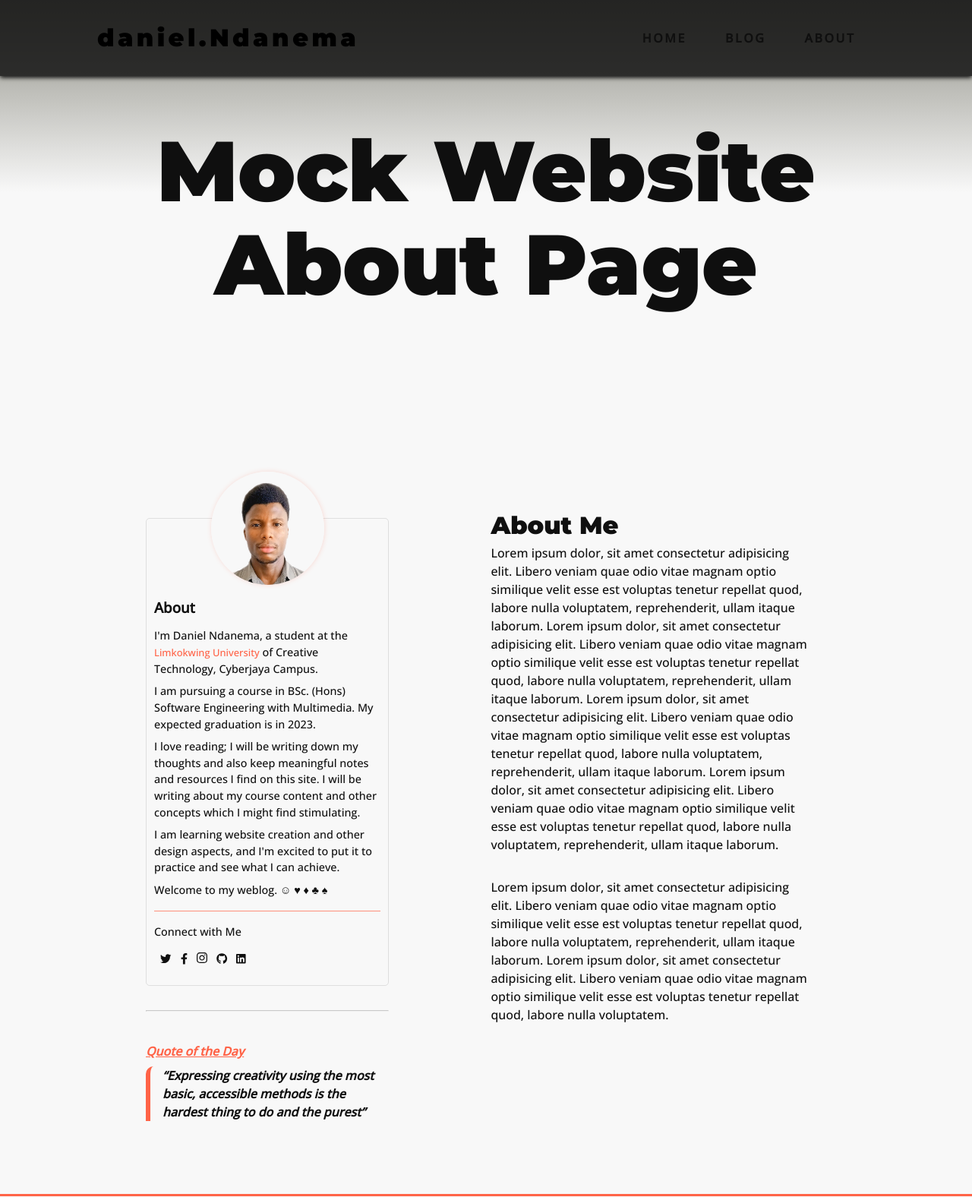
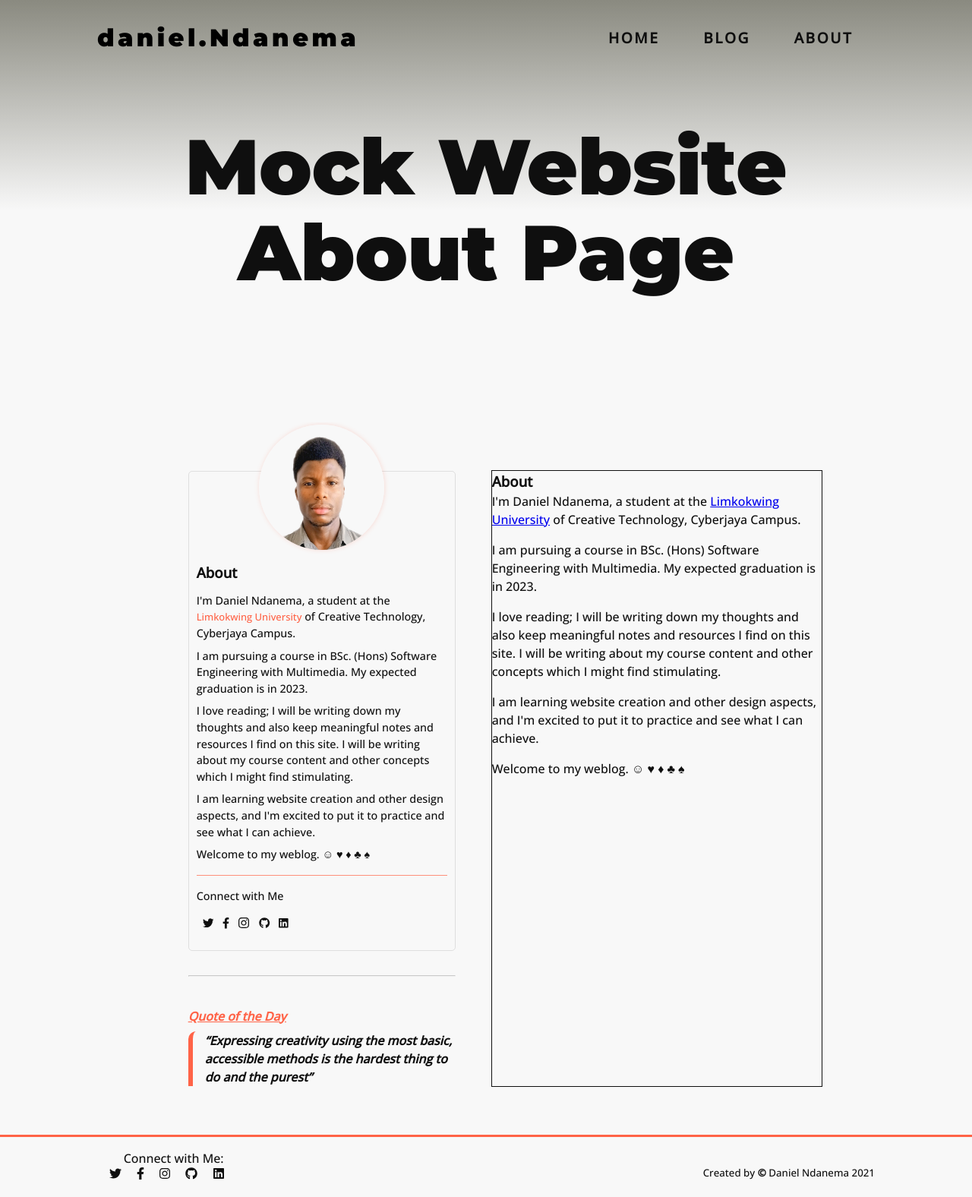
Before and after one commit to JohnSorba/Mock-Website, a plain HTML site: page about.html in a window 1280 px wide. Shown: the top 1576 px of the page at 76% size. Drawn offline with nearby package versions, Linux system fonts and the light colour scheme; files whose address does not match are found by name.

Commit message:
That's more like it!

```diff
--- a/about.html
+++ b/about.html
@@ -24,7 +24,6 @@
   </head>
   <!-- *************************END OF HEAD******************************* -->
   <body>
-    <div id="container">
     <header id="main-header">
       <div class="navbar">
         <h1 class="logo">daniel.Ndanema</h1>
@@ -46,31 +45,29 @@
       </div>
     </header>
 
+    <div id="container">
       <main>
-        <h1>About Me</h1>
+        <h3>About</h3>
         <p>
-          Lorem ipsum dolor, sit amet consectetur adipisicing elit. Libero
-          veniam quae odio vitae magnam optio similique velit esse est voluptas
-          tenetur repellat quod, labore nulla voluptatem, reprehenderit, ullam
-          itaque laborum. Lorem ipsum dolor, sit amet consectetur adipisicing
-          elit. Libero veniam quae odio vitae magnam optio similique velit esse
-          est voluptas tenetur repellat quod, labore nulla voluptatem,
-          reprehenderit, ullam itaque laborum. Lorem ipsum dolor, sit amet
-          consectetur adipisicing elit. Libero veniam quae odio vitae magnam
-          optio similique velit esse est voluptas tenetur repellat quod, labore
-          nulla voluptatem, reprehenderit, ullam itaque laborum. Lorem ipsum
-          dolor, sit amet consectetur adipisicing elit. Libero veniam quae odio
-          vitae magnam optio similique velit esse est voluptas tenetur repellat
-          quod, labore nulla voluptatem, reprehenderit, ullam itaque laborum.
+          I'm Daniel Ndanema, a student at the
+          <a href="https://www.limkokwing.net/">Limkokwing University</a>
+          of Creative Technology, Cyberjaya Campus.
         </p>
         <p>
-          Lorem ipsum dolor, sit amet consectetur adipisicing elit. Libero
-          veniam quae odio vitae magnam optio similique velit esse est voluptas
-          tenetur repellat quod, labore nulla voluptatem, reprehenderit, ullam
-          itaque laborum. Lorem ipsum dolor, sit amet consectetur adipisicing
-          elit. Libero veniam quae odio vitae magnam optio similique velit esse
-          est voluptas tenetur repellat quod, labore nulla voluptatem.
+          I am pursuing a course in BSc. (Hons) Software Engineering with
+          Multimedia. My expected graduation is in 2023.
         </p>
+        <p>
+          I love reading; I will be writing down my thoughts and also keep
+          meaningful notes and resources I find on this site. I will be writing
+          about my course content and other concepts which I might find
+          stimulating.
+        </p>
+        <p>
+          I am learning website creation and other design aspects, and I'm
+          excited to put it to practice and see what I can achieve.
+        </p>
+        <p>Welcome to my weblog. ☺ ♥ ♦ ♣ ♠</p>
       </main>
       <aside class="side-content">
         <div class="profile">
@@ -134,12 +131,26 @@
           >
         </div>
       </aside>
+    </div>
     <footer>
-        <p class="tc">
-          <a href="#">Terms and Conditions</a> |
-          <a href="#">Privacy Policy</a> |
-          <a href="#">Site Map</a>
-        </p>
+      <article class="icons">
+        <p>Connect with Me:</p>
+        <a href="https://twitter.com/danielndanema"
+          ><i class="fab fa-twitter fa-1x social-icon"></i
+        ></a>
+        <a href="https://www.facebook.com/daniel.ndanema/"
+          ><i class="fab fa-facebook-f fa-1x social-icon"></i
+        ></a>
+        <a href="https://www.facebook.com/daniel.ndanema/"
+          ><i class="fab fa-instagram fa-1x social-icon"></i
+        ></a>
+        <a href="https://github.com/JohnSorba"
+          ><i class="fab fa-github fa-1x social-icon"></i
+        ></a>
+        <a href="https://www.linkedin.com/in/daniel-ndanema-00604118a/"
+          ><i class="fab fa-linkedin fa-1x social-icon"></i
+        ></a>
+      </article>
       <p>
         <small
           >Created by <span class="copyright">&copy;</span> Daniel Ndanema
@@ -147,6 +158,5 @@
         >
       </p>
     </footer>
-    </div>
   </body>
 </html>
--- a/aboutStyles.css
+++ b/aboutStyles.css
@@ -1,35 +1,38 @@
+/*-********************************/
+/**Mobile**/
+@media screen and (min-width: 320px) {
   #container {
-  display: grid;
-  grid-template-columns: 10% 30vw minmax(25em, 1fr);
-  grid-template-rows: auto 3rem auto 3rem;
-  gap: 2rem;
-  grid-template-areas:
-    "header header header"
-    ". . ."
-    ". aside main"
-    "footer footer footer";
+    display: block;
+    grid-template-columns: 1fr;
+    grid-template-areas: "aside main";
+    margin: 1rem 0%;
   }
-p {
-  margin-bottom: 2rem;
-}
-
-header {
-  grid-area: header;
-}
-
   main {
     grid-area: main;
-  /* border: 1px double rgb(230, 200, 30); */
-  padding: 0 0 2rem;
-  text-align: left;
-  margin: 0 20% 0 0;
   }
   aside {
     grid-area: aside;
-  margin: 4rem 1rem;
   }
 
-/**PROFILE**/
+  .hero {
+    padding: 5% 5%;
+  }
+  .hero .intro {
+    font-size: 4vw;
+    text-align: center;
+  }
+  .hero h1 {
+    font-size: 2em;
+    line-height: 1.1;
+    margin-bottom: 1em;
+    text-align: center;
+  }
+  main {
+    margin: 5% 2%;
+    padding: 3% 0%;
+    outline: 1px solid;
+  }
+
   .side-content .profile {
     text-align: left;
     margin-bottom: 2rem;
@@ -83,179 +86,118 @@ aside {
     margin-bottom: 1rem;
   }
   .social-icon {
-  margin-left: 0.5rem;
+    margin-left: 1em;
     margin-bottom: 1rem;
-}
-
-footer {
-  grid-area: footer;
-  padding: 1rem 10%;
-}
-
-/*-********************************/
-/**Mobile**/
-@media screen and (min-width: 320px) {
-  body {
-    font-family: "Open Sans", sans-serif;
-    font-weight: 500;
-  }
-  nav {
-    width: 100%;
-  }
-  .navbar {
-    padding: 0 2%;
-    justify-content: center;
-    padding-bottom: 1.5rem;
-  }
-
-  ul .nav-links {
-    margin: 0;
-    padding: 0;
-    display: flex;
-    flex-wrap: wrap;
-  }
-  .nav-links li {
-    margin: 0;
-    padding: 0;
-    font-size: 0.8em;
-    text-transform: uppercase;
-    letter-spacing: 0.2em;
-    flex: 1 1 100%;
-  }
-  .nav-links a {
-    display: block;
-    border: 1px solid white;
-    padding: 0.5em 1em;
-    border-radius: 0.5em;
-    margin: 0.25em;
-  }
-  .hero {
-    padding: 5% 5%;
-  }
-  .hero .intro {
-    font-size: 4vw;
-    text-align: justify;
-  }
-  .hero h1 {
-    font-size: 2em;
-    line-height: 1.1;
-    margin-bottom: 1em;
-    text-align: center;
-  }
-  main {
-    padding: 7% 0%;
   }
 }
 
 @media screen and (min-width: 600px) {
+  #container {
+    display: grid;
+    grid-template-columns: 1fr 2fr;
+    gap: 2rem;
+    grid-template-areas: "aside main";
+    margin: 4em 7%;
+  }
   main {
-    padding-left: 7% 0%;
+    grid-area: main;
   }
-
-  .navbar {
-    display: flex;
-    flex-direction: row;
-  }
-  .nav-links {
-    margin: 0;
-    padding: 0;
-    display: flex;
-    flex-wrap: nowrap;
-    justify-content: center;
-  }
-  .nav-links li {
-    margin: 0;
-    padding: 0;
-    font-size: 0.8em;
-    text-transform: uppercase;
-    letter-spacing: 0.2em;
-    flex: 0 0 auto;
-  }
-  .nav-links a {
-    display: block;
-    border: 1px solid white;
-    padding: 0.3em 0.5em;
-    border-radius: 0.5em;
-    margin: 0.5em;
+  aside {
+    grid-area: aside;
   }
 }
 
-@media screen and (min-width: 1024px) {
-  #main-header {
-    font-size: 100%;
+@media screen and (min-width: 60em) {
+  #container {
+    display: grid;
+    grid-template-columns: 10% 30vw minmax(25em, 1fr);
+    grid-template-rows: auto;
+    gap: 2rem;
+    grid-template-areas: ". aside main";
   }
-  .navbar {
-    height: auto;
-    display: flex;
-    justify-content: space-between;
-    /* flex-flow: wrap; */
-    align-items: center;
-    /* outline: 1px solid black; */
-    background-color: #0f0f0fd2;
-    padding: 0.625rem 10%;
-    color: white;
-    box-shadow: 0px 2px 6px rgba(0, 0, 0, 1);
-  }
-  nav {
-    width: auto;
-  }
-  .nav-links {
-    /* flex-direction: column; */
-    align-items: flex-start;
-    margin: 0;
-  }
-  .nav-links li {
-    margin: 0.25em 0.75em;
-  }
-  .nav-links a {
-    display: block;
-    font-size: 1rem;
-    border: none;
-    padding: 0.3em 0.5em;
-    margin: 0.5em;
-  }
-  main {
-    padding: 7% 10%;
-  }
-  .hero h1 {
-    margin-bottom: 2rem;
-  }
-  .hero .intro {
-    font-size: 3.5em;
-    text-align: center;
-    padding-left: 0;
-  }
-  .intro p {
-    font-size: 50%;
-    text-align: center;
-    padding-left: 0;
-  }
-  .side-content .profile {
-    width: 100%;
+  p {
+    margin-bottom: 1em;
   }
 
-  #cta h2 {
-    font-size: 1.3rem;
-  }
-  #cta p {
-    font-size: 1rem;
-  }
-  .footnote q {
-    font-size: 5em;
-  }
-  .footnote p {
-    font-size: 0.8em;
+  header {
+    grid-area: header;
   }
 
-  footer {
-    flex-direction: row;
-    align-items: center;
-    padding: 1rem 10%;
+  main {
+    grid-area: main;
+    /* border: 1px double rgb(230, 200, 30); */
+    padding: 0 0 2em;
+    text-align: left;
+    margin: 0 20% 0 0;
   }
-  footer p {
-    margin-bottom: 0;
+  aside {
+    grid-area: aside;
+    /* margin: 4em 1em; */
   }
-  .tc {
-    margin-bottom: 0.25rem;
+
+  /**PROFILE**/
+  .side-content .profile {
+    text-align: left;
+    margin-bottom: 2rem;
+    height: auto;
+    width: 100%;
+    /* background-color: rgba(0, 0, 0, 0.005); */
+    padding: 0.5rem 0.625rem;
+    border: 1px solid rgba(0, 0, 0, 0.1);
+    border-radius: 5px;
+    /* box-shadow: 0.5px 0px 6px rgba(255, 99, 71, 0.2); */
+    /* -0.5px -0.5px 6px 0.25px rgba(0, 0, 0, 0.2); */
+  }
+  .profile .img-container {
+    height: 50%;
+    width: 50%;
+    /* border: 1px solid tomato; */
+    box-shadow: 0.5px 0px 6px rgba(255, 99, 71, 0.2);
+    border-radius: 50%;
+    margin: -70px auto 1rem;
+  }
+  .profile img {
+    display: block;
+    width: 100%;
+    height: auto;
+    border-radius: 50%;
+  }
+  .profile p {
+    font-size: 0.9em;
+    line-height: 1.5;
+    margin-bottom: 0.5rem;
+  }
+  .profile-text p a {
+    color: rgba(255, 99, 71, 1);
+  }
+  .profile p:last-child {
+    border-bottom: 1px solid rgba(255, 99, 71, 0.7);
+    padding-bottom: 1rem;
+  }
+  .profile h3 {
+    text-align: left;
+  }
+  .profile .social-icons {
+    margin: 1rem 0.5rem 0 0;
+  }
+  .profile .social-icons a:hover {
+    color: rgb(0, 0, 189);
+    transform: translateY(-20px);
+  }
+  .profile .social-text p {
+    line-height: unset;
+    margin-bottom: 1rem;
+  }
+  .profile .social-icon {
+    margin-left: 0.5rem;
+    margin-bottom: 1rem;
+  }
+  footer p,
+  a {
+    margin-bottom: unset;
+  }
+  footer .social-icon,
+  a {
+    padding-bottom: unset;
   }
 }
--- a/blog_Styles.css
+++ b/blog_Styles.css
@@ -227,9 +227,12 @@ li a:hover {
     padding-left: 1.5rem;
     font-size: 1.5em;
   }
+  .footnote q {
+    font-size: 3.5em;
+  }
 }
 
-@media screen and (min-width: 1024px) {
+@media screen and (min-width: 60em) {
   main {
     padding: 0 10%;
     margin: 7% 0;
```
Also changed, not shown: blog.html (+18 -4 lines), index.html (+18 -4 lines). Lines whose indentation alone changed are shown as unchanged.
